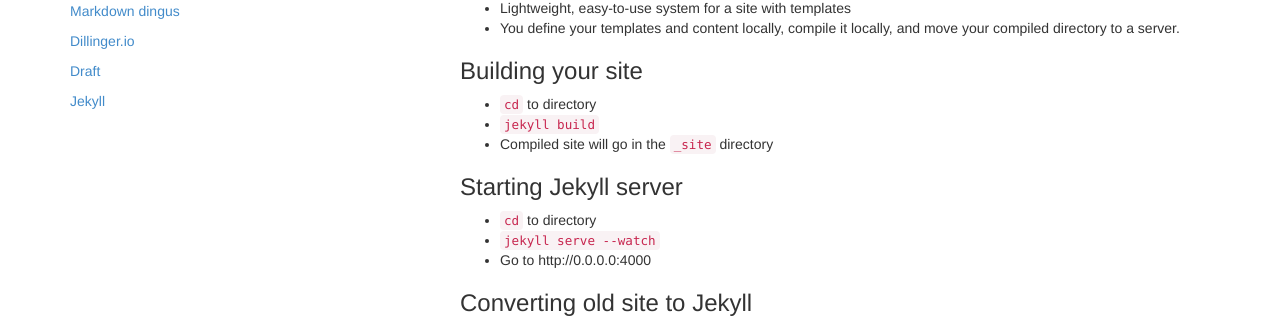
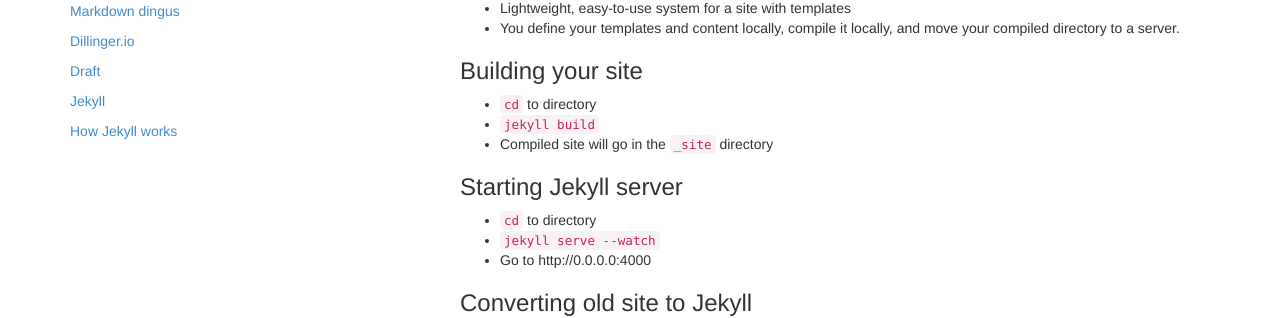
Before and after one commit to tsl-frontend/tsl-frontend.github.io, a Jekyll site: the page built from _posts/2013-11-13-14.md, in a window 1280 px wide. Shown: the part 413-731 px from the top of the page. Built offline with Jekyll 4.4.1, drawn with Linux system fonts in a browser that asks for light colours; Markdown is read by kramdown in place of the engine named in the settings.

Commit message:
How Jekyll Works.

```diff
--- a/_posts/2013-11-13-14.md
+++ b/_posts/2013-11-13-14.md
@@ -12,6 +12,7 @@ links:
     - "[Dillinger.io](http://dillinger.io/)"
     - "[Draft](http://draftin.com)"
     - "[Jekyll](http://jekyllrb.com/)"
+    - "[How Jekyll works](http://jekyllbootstrap.com/lessons/jekyll-introduction.html)"
 screencasts:
 ---
 
```
